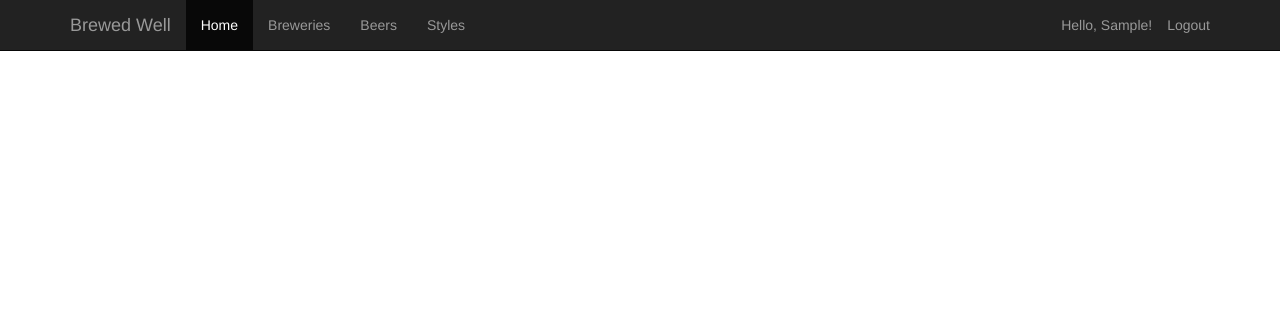
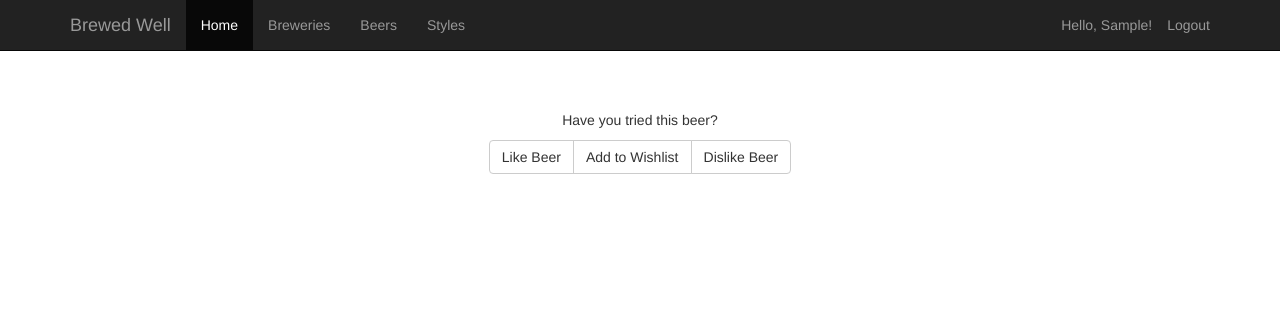
Before and after one commit to sheeksav/brewedwell, a Django app: template templates/engine/beer-detail.html in a window 1280 px wide. Shown: the top 311 px of the page. Run offline with Django 3.2, Linux system fonts and the light colour scheme; the template is opened without the code that fills it, so the values that code supplies are empty; the visitor is signed in with stand-in values (Sample User, id 1); some libraries are stand-ins or nearby versions.

Commit message:
Added buttons for Like/Save/Dislike.

```diff
--- a/templates/engine/beer-detail.html
+++ b/templates/engine/beer-detail.html
@@ -26,6 +26,15 @@
 		{% endif %}
 
 
+        <p>Have you tried this beer?</p>
+
+        <div class="btn-group">
+            <button type="button" class="btn btn-default">Like Beer</button>
+            <button type="button" class="btn btn-default">Add to Wishlist</button>
+            <button type="button" class="btn btn-default">Dislike Beer</button>
+        </div>
+
+
 	</div>
 
 </div> <!--/container-->
```
